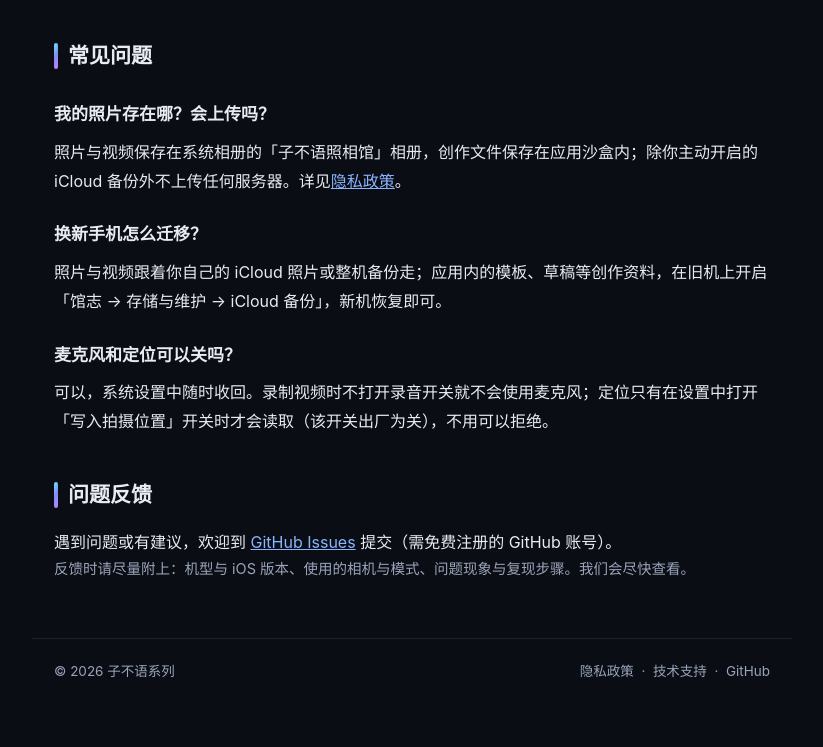
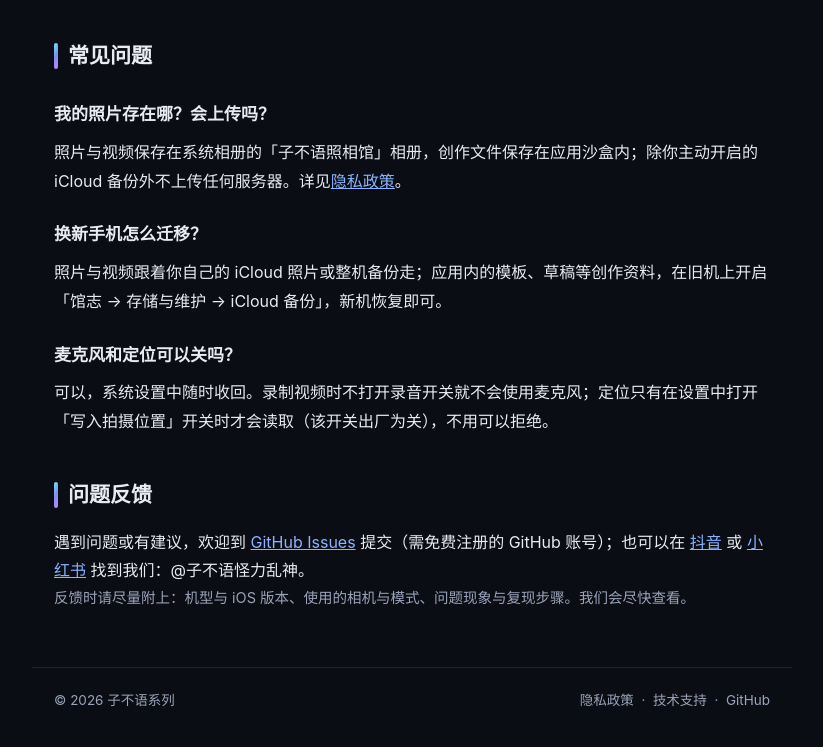
Before and after one commit to Miaolegemi9527/zibuyuweb, a plain HTML site: page camera/support/index.html in a window 1280 px wide. Shown: the part 926-1673 px from the top of the page, without its empty margins (228-1051 px from the left). Before the commit the page ends 1644 px from the top, so only its background shows below. Drawn offline with Linux system fonts and the light colour scheme.

Commit message:
feat(site): 支持页反馈渠道补抖音/小红书主页——@子不语怪力乱神（家族联系我们目录单源同款账号：抖音 snssdk1128 user/2162084013676345、小红书 xhsdiscover user/63323d8300000000230243bc 的 web 主页映射）；App 内关于页「联系我们」同批接入（QQCamera QQAppShowcaseKit）

```diff
--- a/camera/support/index.html
+++ b/camera/support/index.html
@@ -51,7 +51,7 @@
   <p>可以，系统设置中随时收回。录制视频时不打开录音开关就不会使用麦克风；定位只有在设置中打开「写入拍摄位置」开关时才会读取（该开关出厂为关），不用可以拒绝。</p>
 
   <h2>问题反馈</h2>
-  <p>遇到问题或有建议，欢迎到 <a href="https://github.com/Miaolegemi9527/zibuyuweb/issues/new?labels=camera" target="_blank" rel="noopener">GitHub Issues</a> 提交（需免费注册的 GitHub 账号）。</p>
+  <p>遇到问题或有建议，欢迎到 <a href="https://github.com/Miaolegemi9527/zibuyuweb/issues/new?labels=camera" target="_blank" rel="noopener">GitHub Issues</a> 提交（需免费注册的 GitHub 账号）；也可以在 <a href="https://www.douyin.com/user/2162084013676345" target="_blank" rel="noopener">抖音</a> 或 <a href="https://www.xiaohongshu.com/user/profile/63323d8300000000230243bc" target="_blank" rel="noopener">小红书</a> 找到我们：@子不语怪力乱神。</p>
   <p class="muted">反馈时请尽量附上：机型与 iOS 版本、使用的相机与模式、问题现象与复现步骤。我们会尽快查看。</p>
 </main>
 
```
